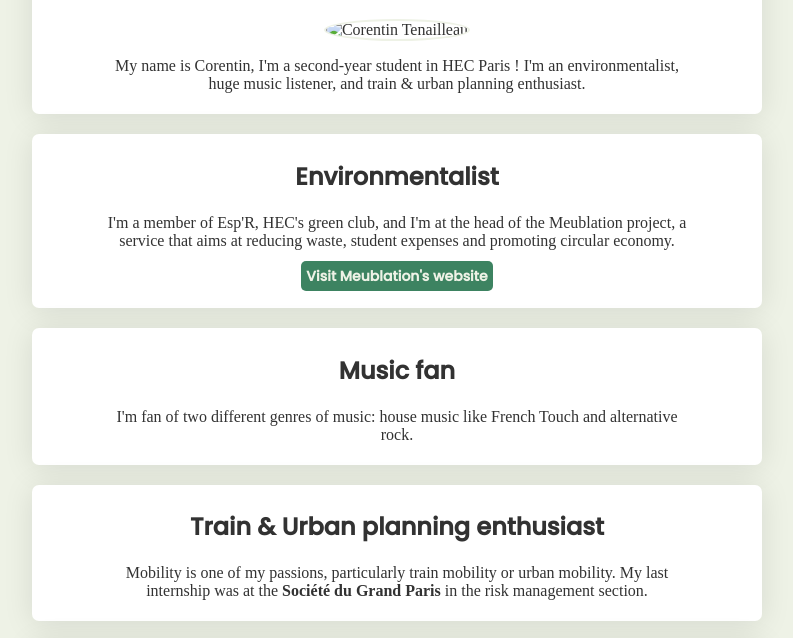
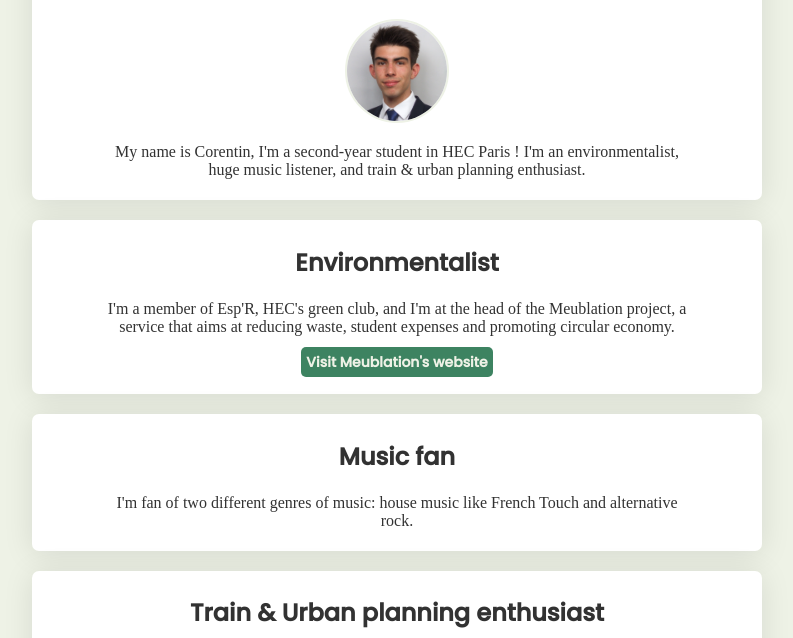
Before and after one commit to co-tena/my-profile, a plain HTML site: page index.html in a window 1280 px wide. Shown: the part 97-735 px from the top of the page, without its empty margins (243-1036 px from the left). Drawn offline with Linux system fonts and the light colour scheme; a web font is replaced by a local one.

Commit message:
Update index.html

```diff
--- a/index.html
+++ b/index.html
@@ -17,7 +17,7 @@
 		<div id="container">
 			<div id="introduction">
 				<h1>Hello, I'm Corentin !</h1>
-				<img src="images/profile-picture.jpg" alt="Corentin Tenailleau" id="profile-picture">
+				<img src="profile-picture.jpg" alt="Corentin Tenailleau" id="profile-picture">
 				<p>My name is Corentin, I'm a second-year student in HEC Paris ! I'm an environmentalist, huge music listener, and train & urban planning enthusiast. </p>
 
 			</div>
```
